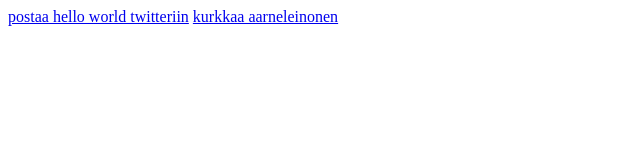
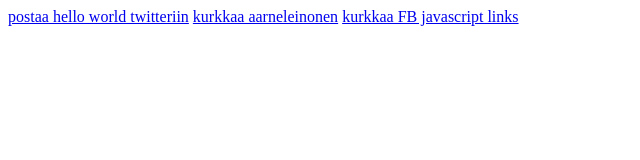
Before and after one commit to Koivisto/Koivisto.github.io, a plain HTML site: page index.html in a window 1280 px wide. Shown: the whole page, without its empty margins (0-640 px from the left). Drawn offline with Linux system fonts and the light colour scheme.

Commit message:
fb profile

```diff
--- a/index.html
+++ b/index.html
@@ -3,5 +3,6 @@
 <title>Koivisto.github.io</title>
 <a href="twitter://post?message=hello%20world">postaa hello world twitteriin</a>
 <a href="twitter://user?screen_name=aarneleinonen">kurkkaa aarneleinonen</a>
+<a href="fb://profile/jslink">kurkkaa FB javascript links</a>
 </body>
 </html>
```
